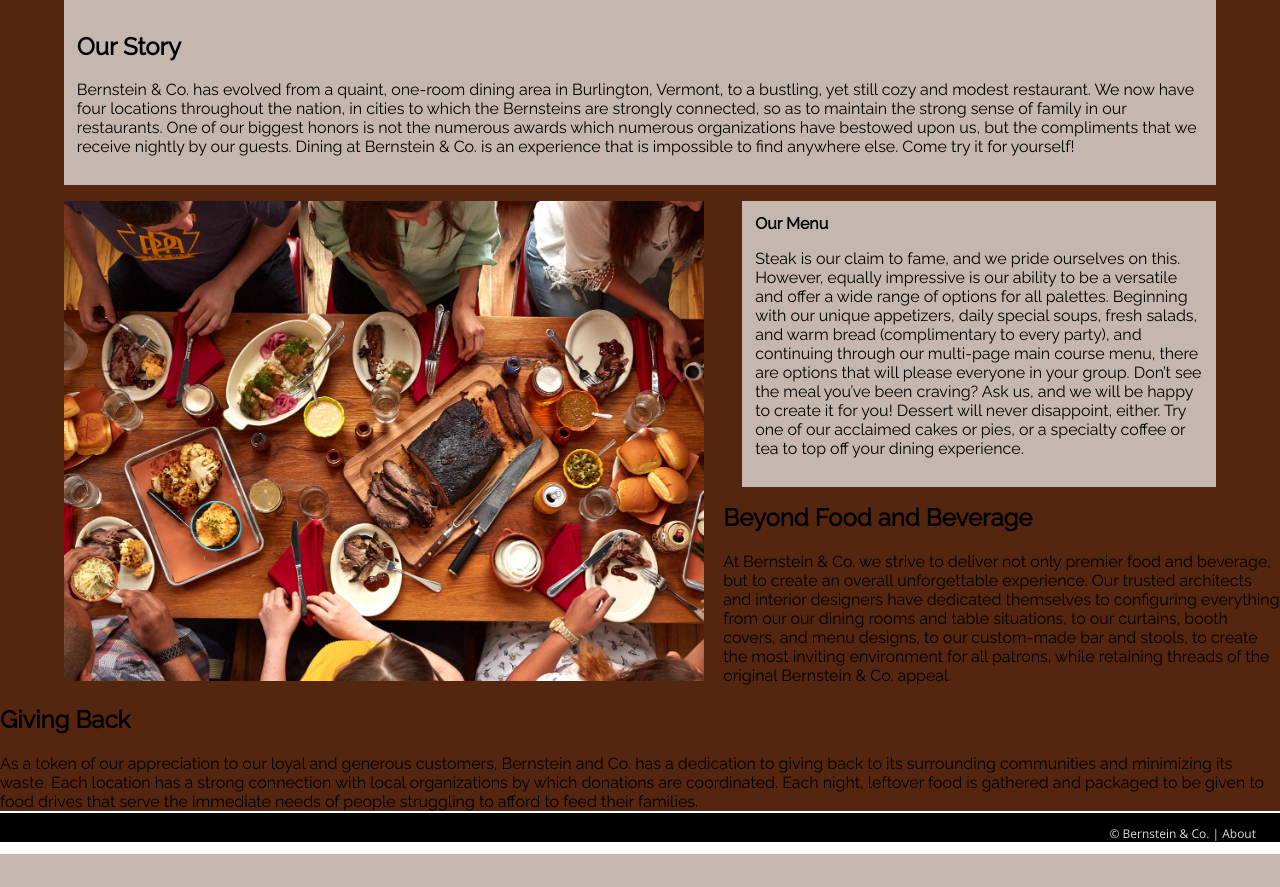
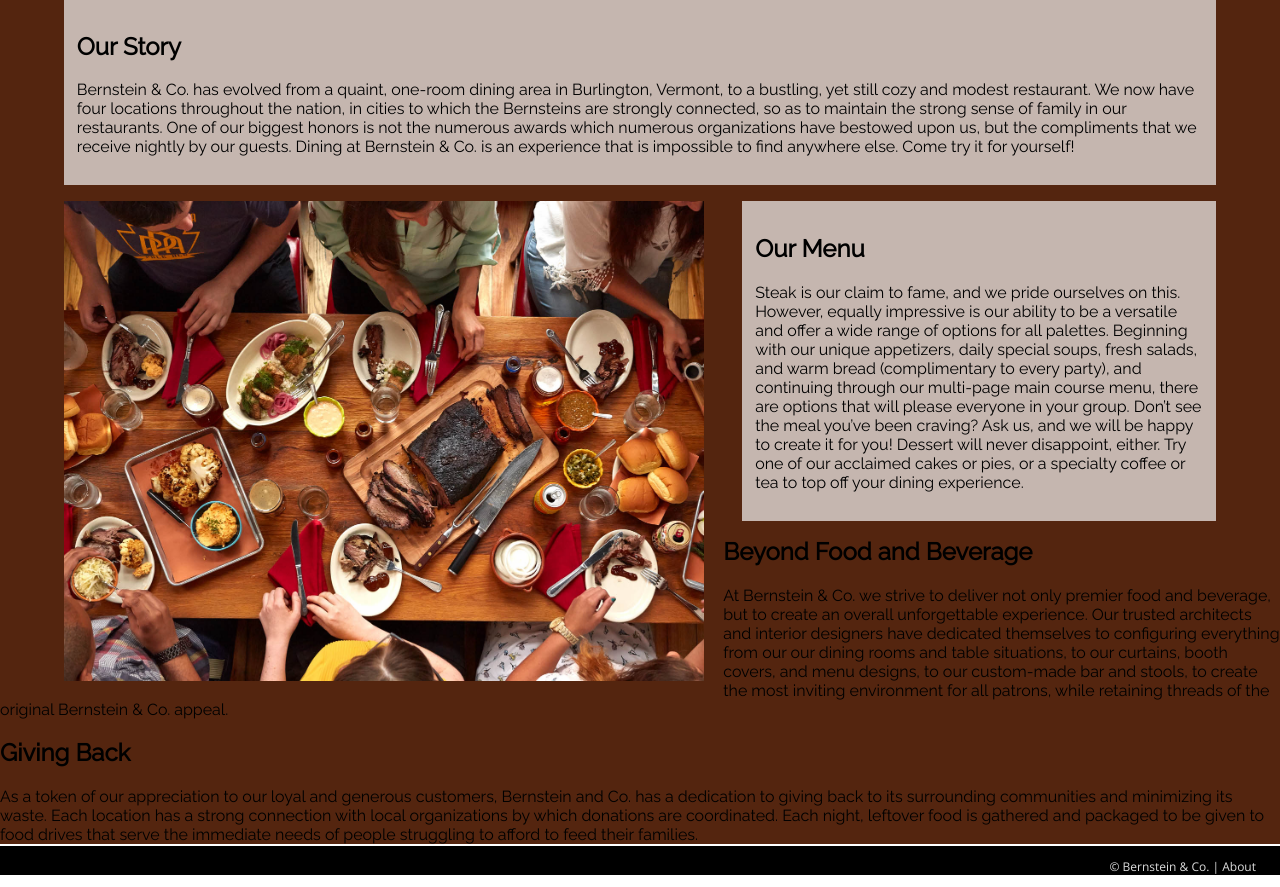
Before and after one commit to zebernst/bernsteinco, a PHP site: page /about.php in a window 1280 px wide. Shown: the part 487-1374 px from the top of the page. Before the commit the page ends 1341 px from the top, so only its background shows below. Run offline with PHP 8.4, Linux system fonts and the light colour scheme.

Commit message:
Update about.php

```diff
--- a/about.php
+++ b/about.php
@@ -18,13 +18,14 @@ include "_includes/nav.php";
 <p>Bernstein &amp; Co. has evolved from a quaint, one-room dining area in Burlington, Vermont, to a bustling, yet still cozy and modest restaurant. We now have four locations throughout the nation, in cities to which the Bernsteins are strongly connected, so as to maintain the strong sense of family in our restaurants. One of our biggest honors is not the numerous awards which numerous organizations have bestowed upon us, but the compliments that we receive nightly by our guests. Dining at Bernstein &amp; Co. is an experience that is impossible to find anywhere else. Come try it for yourself!</p>
   </div>
   <img id="family" src="_media/family.jpg" alt="family restaurant photo">
-  <div class="abtBox3"
+  <div class="abtBox3">
   <h2><strong>Our Menu</strong></h2>
 <p>Steak is our claim to fame, and we pride ourselves on this. However, equally impressive is our ability to be a versatile and offer a wide range of options for all palettes. Beginning with our unique appetizers, daily special soups, fresh salads, and warm bread (complimentary to every party), and continuing through our multi-page main course menu, there are options that will please everyone in your group. Don’t see the meal you’ve been craving? Ask us, and we will be happy to create it for you! Dessert will never disappoint, either. Try one of our acclaimed cakes or pies, or a specialty coffee or tea to top off your dining experience.</p>
 </div>
+  <div class="abtBox4">
   <h2><strong>Beyond Food and Beverage</strong></h2>
 <p>At Bernstein &amp; Co. we strive to deliver not only premier food and beverage, but to create an overall unforgettable experience. Our trusted architects and interior designers have dedicated themselves to configuring everything from our our dining rooms and table situations, to our curtains, booth covers, and menu designs, to our custom-made bar and stools, to create the most inviting environment for all patrons, while retaining threads of the original Bernstein &amp; Co. appeal.</p>
-
+  </div>
 
   <h2><strong>Giving Back</strong></h2>
 <p id="extra">As a token of our appreciation to our loyal and generous customers, Bernstein and Co. has a dedication to giving back to its surrounding communities and minimizing its waste. Each location has a strong connection with local organizations by which donations are coordinated. Each night, leftover food is gathered and packaged to be given to food drives that serve the immediate needs of people struggling to afford to feed their families.</p>
```
